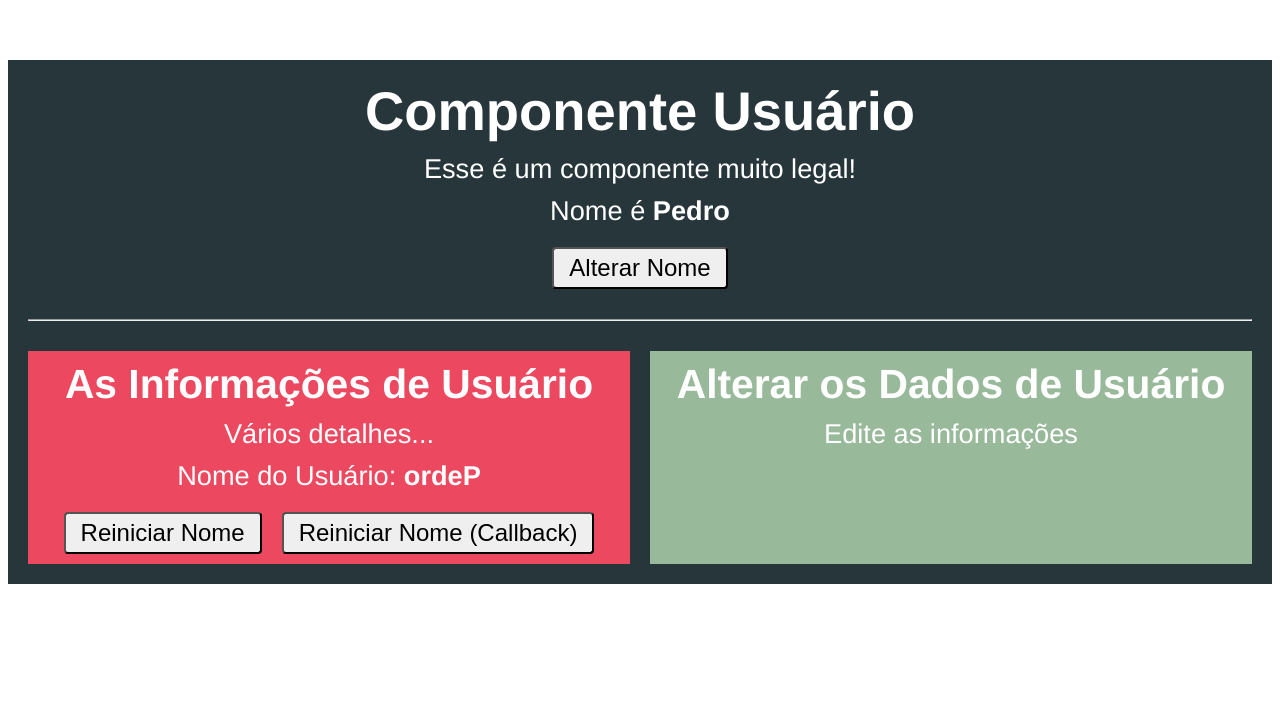
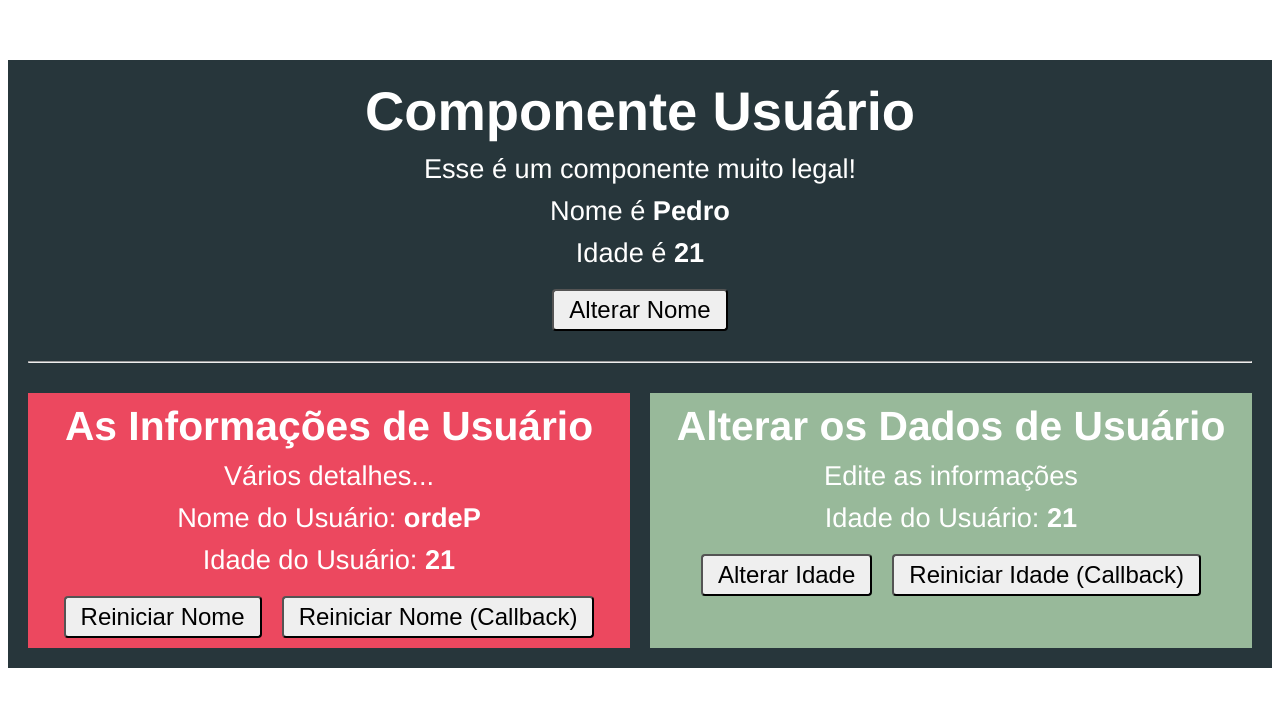
Before and after one commit to fhmurakami/vue-course-cod3r, a Vue app in the folder components-communication/communication/: page / in a window 1280 px wide. Shown: the top 706 px of the page. Built offline with nearby package versions, Linux system fonts and the light colour scheme.

Commit message:
Communication between sibling components

```diff
--- a/components-communication/communication/src/components/Usuario.vue
+++ b/components-communication/communication/src/components/Usuario.vue
@@ -5,15 +5,23 @@
     <p>
       Nome é <strong>{{ nome }}</strong>
     </p>
+    <p>
+      Idade é <strong>{{ idade }}</strong>
+    </p>
     <button @click="alterarNome">Alterar Nome</button>
     <hr />
     <div class="componentes">
       <app-usuario-info
         :nome="nome"
+        :idade="idade"
         @nomeMudou="nome = $event"
         :reiniciarFn="reiniciarNome"
       />
-      <app-usuario-editar />
+      <app-usuario-editar
+        :idade="idade"
+        @idadeMudou="idade = $event + 1"
+        :reiniciarFn="reiniciarIdade"
+      />
     </div>
   </div>
 </template>
@@ -27,6 +35,7 @@ export default {
   data() {
     return {
       nome: "Pedro",
+      idade: 21,
     };
   },
   methods: {
@@ -36,6 +45,9 @@ export default {
     reiniciarNome() {
       this.nome = "Pedro";
     },
+    reiniciarIdade() {
+      this.idade = 21
+    }
   },
 };
 </script>
--- a/components-communication/communication/src/components/UsuarioEditar.vue
+++ b/components-communication/communication/src/components/UsuarioEditar.vue
@@ -2,13 +2,27 @@
   <div class="componente">
     <h2>Alterar os Dados de Usuário</h2>
     <p>Edite as informações</p>
+    <p>
+      Idade do Usuário: <strong>{{ idade }}</strong>
+    </p>
+    <button @click="alterarIdade">Alterar Idade</button>
+    <button @click="reiniciarFn">Reiniciar Idade (Callback)</button>
   </div>
 </template>
 
 <script>
 export default {
-
-}
+  props: {
+    idade: Number,
+    reiniciarFn: Function,
+  },
+  methods: {
+    alterarIdade() {
+      this.idade = 33;
+      this.$emit("idadeMudou", this.idade);
+    },
+  },
+};
 </script>
 
 <style scoped>
--- a/components-communication/communication/src/components/UsuarioInfo.vue
+++ b/components-communication/communication/src/components/UsuarioInfo.vue
@@ -2,7 +2,12 @@
   <div class="componente">
     <h2>As Informações de Usuário</h2>
     <p>Vários detalhes...</p>
-        <p>Nome do Usuário: <strong>{{ inverterNome() }}</strong></p>
+    <p>
+      Nome do Usuário: <strong>{{ inverterNome() }}</strong>
+    </p>
+    <p>
+      Idade do Usuário: <strong>{{ idade }}</strong>
+    </p>
     <button @click="reiniciarNome">Reiniciar Nome</button>
     <button @click="reiniciarFn">Reiniciar Nome (Callback)</button>
   </div>
@@ -17,21 +22,22 @@ export default {
       // default: function () {
       //     return Array(10).fill(0).join(',')
       // }
-            default: 'Anônimo'
+      default: "Anônimo",
       // required: true
     },
-        reiniciarFn: Function
+    reiniciarFn: Function,
+    idade: Number,
   },
   methods: {
     inverterNome() {
-            return this.nome.split('').reverse().join('')
+      return this.nome.split("").reverse().join("");
     },
     reiniciarNome() {
-            this.nome = 'Pedro'
-            this.$emit('nomeMudou', this.nome)
-        }
-    }
-}
+      this.nome = "Pedro";
+      this.$emit("nomeMudou", this.nome);
+    },
+  },
+};
 </script>
 
 <style scoped>
```
Lines whose indentation alone changed are shown as unchanged.
